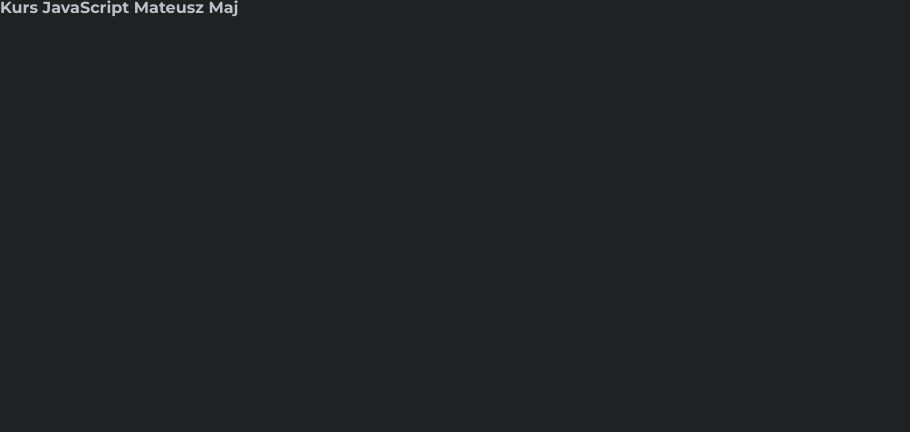
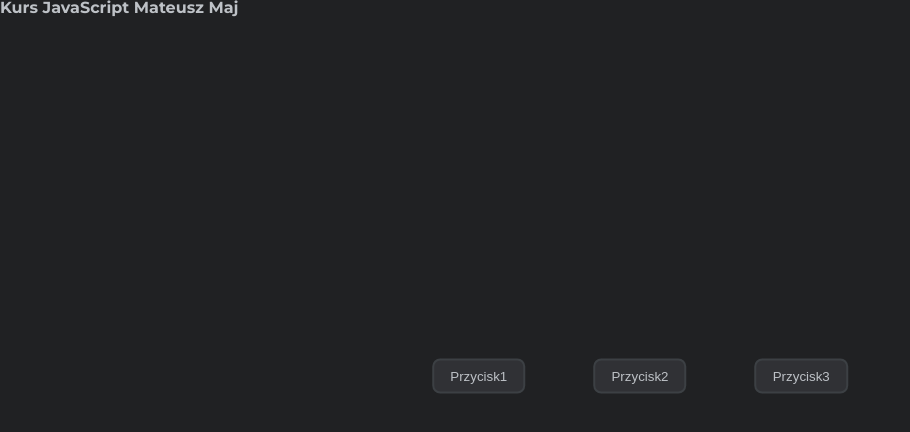
Before and after one commit to molinskidamian/udemy_js, a website: page index.html in a window 1280 px wide. Shown: the whole page, without its empty margins (0-910 px from the left). Drawn offline with Linux system fonts and the light colour scheme.

Commit message:
Exaple use arrays

```diff
--- a/css/style.css
+++ b/css/style.css
@@ -6,8 +6,11 @@
 
 :root {
     --bg-color-main: #202123;
+    --bg-color-dark: #181618;
     --font-color-main: #bdc1c6;
     --link-color-main: #0969da;
+    --color-border-button: #3c4044;
+    --border-radius: 0.5rem;
 }
 
 body {
@@ -16,3 +19,33 @@ body {
     background-color: var(--bg-color-main);
     color: var(--font-color-main);
 }
+
+section.buttons {
+    /* outline: 1px dashed red; */
+    min-height: 90vh;
+    max-height: 100vh;
+    position: relative;
+}
+
+section.buttons div.buttons-wrapper {
+    position: absolute;
+    top: 50%;
+    left: 50%;
+    /* outline: 2px dashed var(--color-border-button); */
+    transform: translate(-50%, -50%);
+}
+
+section.buttons .buttons-wrapper > .btn {
+    margin: 2rem;
+    background: none;
+    /* border: none; */
+    color: var(--font-color-main);
+    /* outline: none; */
+    border: 2px solid var(--color-border-button);
+    border-radius: var(--border-radius);
+    padding: 0.5rem 1rem;
+    background-color: #303135;
+}
+section.buttons .buttons-wrapper > .btn:hover {
+    background-color: #2b2c2f;
+}
--- a/index.html
+++ b/index.html
@@ -10,7 +10,16 @@
     </head>
     <body>
         <h1>Kurs JavaScript Mateusz Maj</h1>
-        <script src="https://kit.fontawesome.com/6e30b4ae66.js" crossorigin="anonymous"></script>
+
+        <section class="buttons">
+            <div class="buttons-wrapper">
+                <button class="btn">Przycisk1</button>
+                <button class="btn">Przycisk2</button>
+                <button class="btn">Przycisk3</button>
+            </div>
+        </section>
+
+        <!-- <script src="https://kit.fontawesome.com/6e30b4ae66.js" crossorigin="anonymous"></script> -->
         <script src="./js/arrays/01.js"></script>
     </body>
 </html>
--- a/js/arrays/01.js
+++ b/js/arrays/01.js
@@ -0,0 +1,11 @@
+function btnMsg(e) {
+    console.log(`kliknięto: ${e.target.textContent}!`);
+}
+
+const buttons = document.querySelectorAll("button");
+
+// console.log(buttons);
+
+buttons.forEach((el) => {
+    return el.addEventListener("click", btnMsg, false);
+});
```
